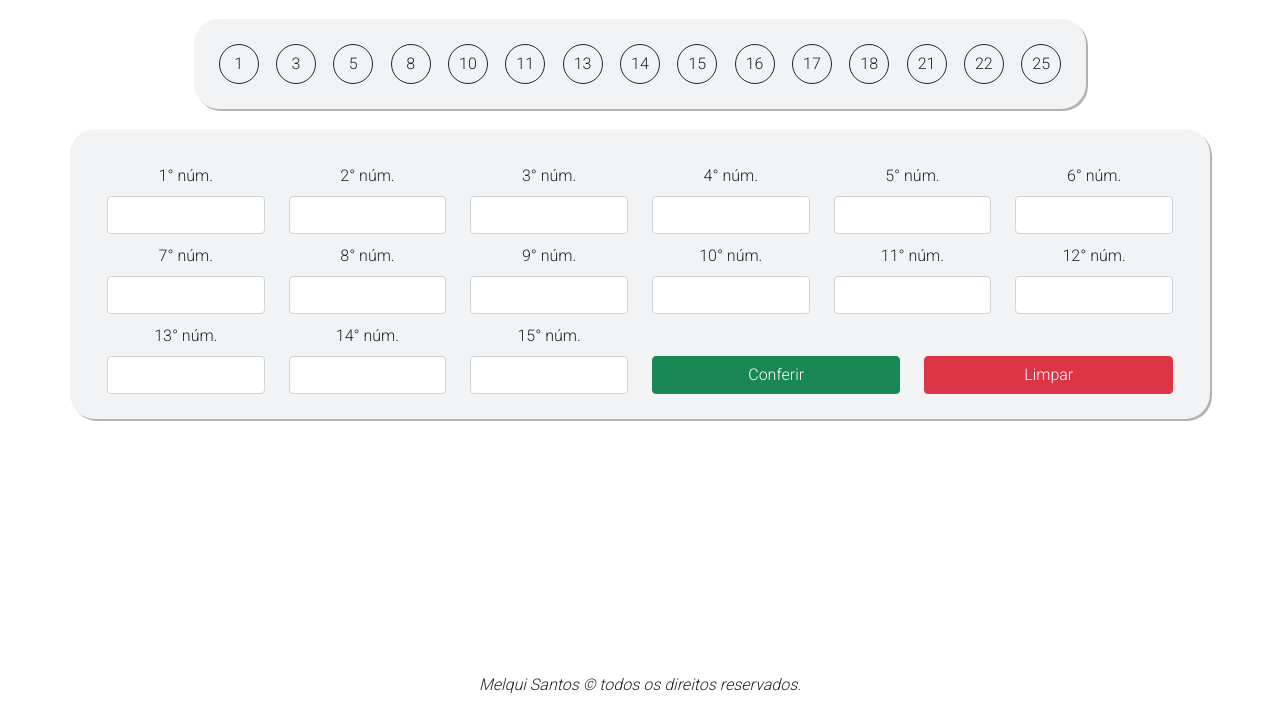
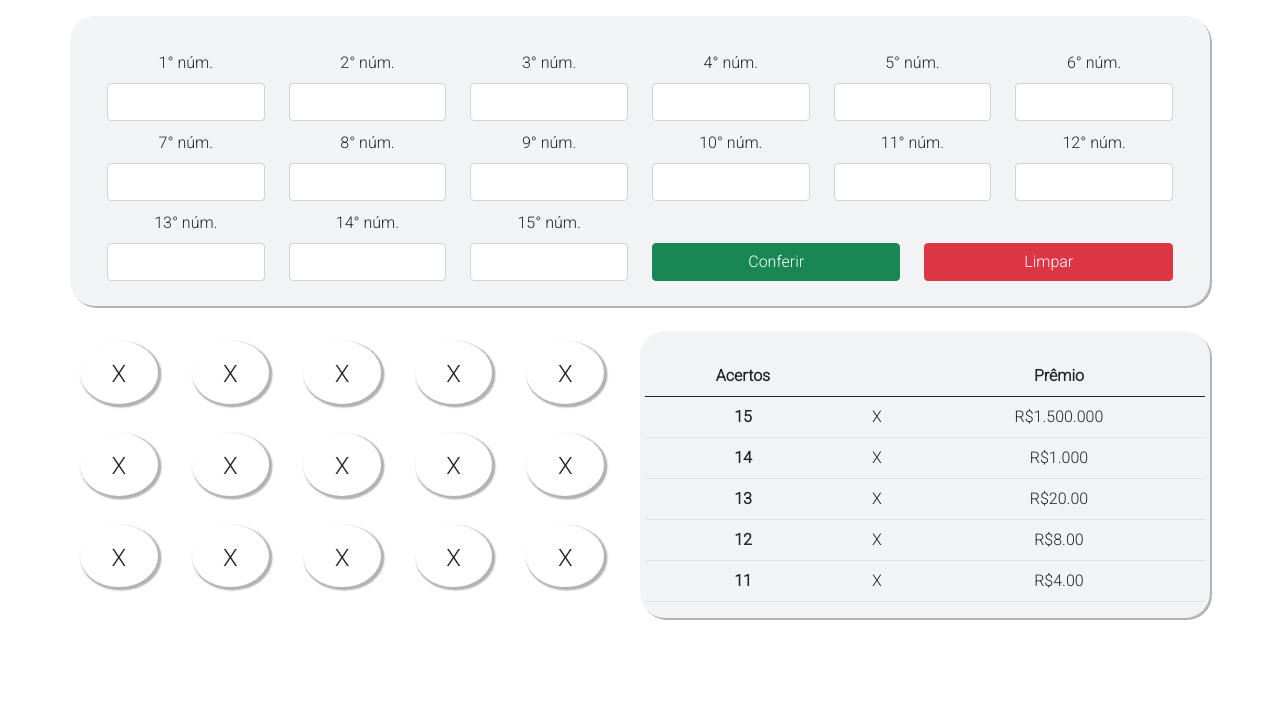
Before and after one commit to MelqSantos/Loteria, a plain HTML site: page index.html in a window 1280 px wide. Shown: the part 87-800 px from the top of the page. Drawn offline with nearby package versions, Linux system fonts and the light colour scheme.

Commit message:
"Novas funcionalidades"

```diff
--- a/estilo.css
+++ b/estilo.css
@@ -5,9 +5,9 @@ body {
 }
 
 #titulo {
-    font-family: Montserrat;
-    margin-top: 25px;
-    font-weight: lighter;
+    font-family: Roboto;
+    margin: 15px;
+    font-weight: 800;
     text-shadow: 1px 1px black;
 }
 
@@ -20,9 +20,16 @@ label {
     padding-top: 10px !important;
 }
 
-header {
+.wrapper_titulo {
+    display: flex;
+    justify-content: center;
+    align-items: center;
     margin: 5px auto;
+    padding-bottom: 10px;
+    border-radius: 15px;
     text-align: center;
+    box-shadow: 2px 2px rgba(0, 0, 0, 0.1);
+    width: 50%;
 }
 
 footer {
@@ -45,16 +52,33 @@ section {
     box-shadow: 2px 2px rgba(0, 0, 0, 0.3);
 }
 
-#sorteio {
-    padding: 25px !important;
+#info {
+    padding: 25px 5px 0 5px !important;
     border-radius: 25px;
     background-color: #F2F3F4;
     box-shadow: 2px 2px rgba(0, 0, 0, 0.3);
-    margin: 20px auto;
-    display: flex;
-    justify-content: space-between;
-    width: 80%;
-    height: auto;
+    margin: 25px auto;
+    text-align: center !important;
+}
+
+.grid-container {
+    border-radius: 25px;
+    margin: 25px auto;
+    display: grid;
+    grid-template-columns: auto auto auto auto auto;
+    padding: 10px;
+    grid-column-gap: 0.5rem;
+    grid-row-gap: 0.5rem;
+}
+
+.grid-item {
+    box-shadow: 2px 2px 1.5px 1.5px rgba(0, 0, 0, 0.3);
+    padding: 15px;
+    text-align: center;
+    border-radius: 50%;
+    font-size: 1.5rem;
+    width: 75%;
+    height: 75%;
 }
 
 #btn {
@@ -80,13 +104,3 @@ section {
     font-family: Roboto;
     box-shadow: 2px 2px rgba(0, 0, 0, 0.3);
 }
-
-span {
-    border: solid 1px;
-    width: 2.5rem;
-    height: 2.5rem;
-    border-radius: 50%;
-    display: flex;
-    justify-content: center;
-    align-items: center;
-}
--- a/index.html
+++ b/index.html
@@ -12,76 +12,77 @@
 
 <body onload="sorteio()">
     <header>
-        <h2 id="titulo">Resultado lotofácil</h2>
+        <div class="wrapper_titulo">
+            <img src="img/clover.png" alt="loteria">
+            <h2 id="titulo"> Resultado lotofácil</h2>
+        </div>
     </header>
     <section>
 
         <div class="container">
-            <div id="sorteio">
-            </div>
 
             <div class="box row">
                 <div class="col-md-2">
-                    <label for="txt_1" class="form-label">1° núm.</label>
+                    <label for="txt_0" class="form-label">1° núm.</label>
+                    <input type="number" class="form-control" id="txt_0">
+                </div>
+                <div class="col-md-2">
+                    <label for="txt_1" class="form-label">2° núm.</label>
                     <input type="number" class="form-control" id="txt_1">
                 </div>
                 <div class="col-md-2">
-                    <label for="txt_2" class="form-label">2° núm.</label>
+                    <label for="txt_2" class="form-label">3° núm.</label>
                     <input type="number" class="form-control" id="txt_2">
                 </div>
                 <div class="col-md-2">
-                    <label for="txt_3" class="form-label">3° núm.</label>
+                    <label for="txt_3" class="form-label">4° núm.</label>
                     <input type="number" class="form-control" id="txt_3">
                 </div>
                 <div class="col-md-2">
-                    <label for="txt_4" class="form-label">4° núm.</label>
+                    <label for="txt_4" class="form-label">5° núm.</label>
                     <input type="number" class="form-control" id="txt_4">
                 </div>
                 <div class="col-md-2">
-                    <label for="txt_5" class="form-label">5° núm.</label>
+                    <label for="txt_5" class="form-label">6° núm.</label>
                     <input type="number" class="form-control" id="txt_5">
                 </div>
                 <div class="col-md-2">
-                    <label for="txt_6" class="form-label">6° núm.</label>
+                    <label for="txt_6" class="form-label">7° núm.</label>
                     <input type="number" class="form-control" id="txt_6">
                 </div>
-
                 <div class="col-md-2">
-                    <label for="txt_7" class="form-label">7° núm.</label>
+                    <label for="txt_7" class="form-label">8° núm.</label>
                     <input type="number" class="form-control" id="txt_7">
                 </div>
                 <div class="col-md-2">
-                    <label for="txt_8" class="form-label">8° núm.</label>
+                    <label for="txt_8" class="form-label">9° núm.</label>
                     <input type="number" class="form-control" id="txt_8">
                 </div>
                 <div class="col-md-2">
-                    <label for="txt_9" class="form-label">9° núm.</label>
+                    <label for="txt_9" class="form-label">10° núm.</label>
                     <input type="number" class="form-control" id="txt_9">
                 </div>
                 <div class="col-md-2">
-                    <label for="txt_10" class="form-label">10° núm.</label>
+                    <label for="txt_10" class="form-label">11° núm.</label>
                     <input type="number" class="form-control" id="txt_10">
                 </div>
                 <div class="col-md-2">
-                    <label for="txt_11" class="form-label">11° núm.</label>
+                    <label for="txt_11" class="form-label">12° núm.</label>
                     <input type="number" class="form-control" id="txt_11">
                 </div>
                 <div class="col-md-2">
-                    <label for="txt_12" class="form-label">12° núm.</label>
+                    <label for="txt_12" class="form-label">13° núm.</label>
                     <input type="number" class="form-control" id="txt_12">
                 </div>
                 <div class="col-md-2">
-                    <label for="txt_13" class="form-label">13° núm.</label>
+                    <label for="txt_13" class="form-label">14° núm.</label>
                     <input type="number" class="form-control" id="txt_13">
                 </div>
                 <div class="col-md-2">
-                    <label for="txt_14" class="form-label">14° núm.</label>
+                    <label for="txt_14" class="form-label">15° núm.</label>
                     <input type="number" class="form-control" id="txt_14">
                 </div>
-                <div class="col-md-2">
-                    <label for="txt_15" class="form-label">15° núm.</label>
-                    <input type="number" class="form-control" id="txt_15">
-                </div>
+
                 <div class="col-md-3" id="btn">
                     <button type="button" class="btn btn-success" onclick="conferir()">Conferir</button>
                 </div>
@@ -91,19 +92,60 @@
 
 
             </div>
-        </div>
 
-        <div class="row">
-            <div id="resultado" class="col-md-6">
+            <div class="row">
 
+                <div class="col-md-6 grid-container">
+                </div>
+
+
+                <div class="col-md-6" id="info">
+                    <table class="table">
+                        <thead class="thead-dark">
+                            <tr>
+                                <th scope="col">Acertos</th>
+                                <th scope="col"></th>
+                                <th scope="col">Prêmio</th>
+                            </tr>
+                        </thead>
+                        <tbody>
+                            <tr id="tb_15">
+                                <th scope="row">15</th>
+                                <td>X</td>
+                                <td>R$1.500.000</td>
+                            </tr>
+                            <tr id="tb_14">
+                                <th scope="row">14</th>
+                                <td>X</td>
+                                <td>R$1.000</td>
+                            </tr>
+                            <tr id="tb_13">
+                                <th scope="row">13</th>
+                                <td>X</td>
+                                <td>R$20.00</td>
+                            </tr>
+                            <tr id="tb_12">
+                                <th scope="row">12</th>
+                                <td>X</td>
+                                <td>R$8.00</td>
+                            </tr>
+                            <tr id="tb_11">
+                                <th scope="row">11</th>
+                                <td>X</td>
+                                <td>R$4.00</td>
+                            </tr>
+                        </tbody>
+                    </table>
+                </div>
             </div>
         </div>
 
 
+
     </section>
-    <footer>
+    <!-- <footer>
         <p>Melqui Santos &copy; todos os direitos reservados.</p>
-    </footer>
+    </footer> !-->
     <script src="script.js"></script>
 
 </body>
--- a/script.js
+++ b/script.js
@@ -1,43 +1,61 @@
 function conferir() {
 
     // Array do sorteio
-    var array1 = [1, 3, 5, 8, 10, 11, 13, 14, 15, 16, 17, 18, 21, 22, 25];
+    var array1 = [1, 2, 4, 5, 6, 10, 11, 12, 13, 14, 18, 20, 21, 23, 24];
     var array2 = [];
     var acertos = 0;
 
     // Preenche o array 2 de acordo com os campos no form
-    for (x = 1; x <= array1.length; x++) {
+    for (x = 0; x < array1.length; x++) {
         var resultado = Number(document.getElementById('txt_' + x).value);
         array2.push(resultado);
+        var push = document.getElementById("grid-item_" + x);
+        push.innerHTML = array2[x];
 
         if (array1.indexOf(resultado) != -1) {
             acertos = acertos + 1;
         }
     }
-    var box = document.getElementById('resultado')
-    box.style.display = 'flex';
-    document.getElementById('resultado').style.backgroundColor = '#198754';
+    var box = document.getElementById('sorteio')
+    var num_acertos = [
+        document.getElementById('tb_15'),
+        document.getElementById('tb_14'),
+        document.getElementById('tb_13'),
+        document.getElementById('tb_12'),
+        document.getElementById('tb_11')
+    ]
 
     if (acertos == 11) {
-        box.innerText = `${acertos} acertos, ganhei R$4,00!`;
+        //alert(`${acertos} acertos, ganhei R$4,00!`);
+        num_acertos[4].style.background = "green";
     } else if (acertos == 12) {
-        box.innerText = `${acertos} acertos, ganhei R$8,00!`;
+        //alert(`${acertos} acertos, ganhei R$8,00!`);
+        num_acertos[3].style.background = "green";
     } else if (acertos == 13) {
-        box.innerText = `${acertos} acertos, ganhei R$20,00!`;
+        //alert(`${acertos} acertos, ganhei R$20,00!`);
+        num_acertos[2].style.background = "green";
     } else if (acertos == 14) {
-        box.innerText = `${acertos} acertos, ganhei + de R$1000,00!`;
+        //alert(`${acertos} acertos, ganhei + de R$1000,00!`);
+        num_acertos[1].style.background = "green";
     } else if (acertos == 15) {
-        box.innerText = `${acertos} acertos, estou milionário!!!`;
+        //alert(`${acertos} acertos, estou milionário!!!`);
+        num_acertos[0].style.background = "green";
     } else {
-        box.innerText = `${acertos} não ganhei nada :/`;
+        alert(`${acertos} não ganhei nada :/`);
         box.style.backgroundColor = '#dc3545'
     }
 
 }
 
 function limpar() {
+    document.getElementById("txt_0").focus();
+
     for (x = 1; x <= 15; x++) {
         document.getElementById('txt_' + x).value = "";
+
+        if (x >= 11 && x <= 15) {
+            document.getElementById('tb_' + x).style.backgroundColor = "#F2F3F4";
+        }
     }
     array1 = [];
     array2 = [];
@@ -46,16 +64,19 @@ function limpar() {
 }
 
 function sorteio() {
-    debugger
-    var array1 = [1, 3, 5, 8, 10, 11, 13, 14, 15, 16, 17, 18, 21, 22, 25];
-    var boxSorteio = document.getElementById('sorteio');
+
+    var array1 = [1, 2, 4, 5, 6, 10, 11, 12, 13, 14, 18, 20, 21, 23, 24];
+    var boxSorteio = document.querySelector("div .grid-container");
 
 
     for (let x = 0; x < array1.length; x++) {
 
-        var bola = document.createElement('span');
-        bola.innerHTML = array1[x];
-        boxSorteio.appendChild(bola)
+        var bola = document.createElement('div');
+        boxSorteio.appendChild(bola);
+        bola.className = "grid-item";
+        bola.id = "grid-item_" + x;
+        bola.innerHTML = "X";
+
     }
 
 }
```
Also changed, not shown: img/clover.png (added).
